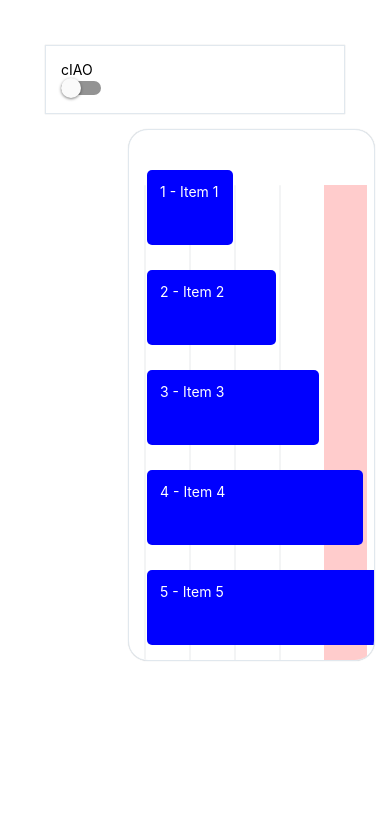
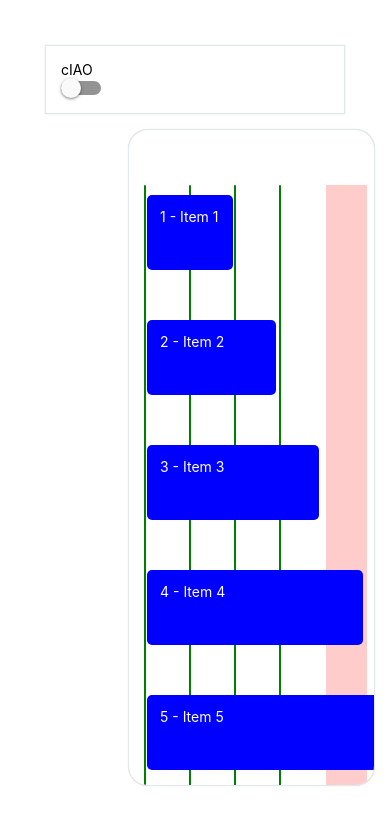
Before and after one commit to Frances0397/custom-gantt-test2, a React Native app: screen / in a window 390 px wide. Shown: the top 824 px of the page. Built offline with nearby package versions, Linux system fonts and the light colour scheme.

Commit message:
fixed switch for changing number of day, added calculation for days in a month, experimented with gantt lines

```diff
--- a/App.js
+++ b/App.js
@@ -8,8 +8,8 @@ import GanttBackground from './components/GanttBackground';
 import { ScrollView } from 'react-native-web';
 
 export default function App() {
-  var lines = 5;
   const [checked, setChecked] = useState(false);
+  const [lines, setLines] = useState(5);
 
   const items = [
     { ID: '1', Title: 'Item 1', StartDate: '2023-01-01', EndDate: '2023-01-10' },
@@ -21,6 +21,27 @@ export default function App() {
     // Add more items as needed
   ];
 
+  const getDaysInMonth = () => {
+    const currentDate = new Date();
+    const year = currentDate.getFullYear();
+    const month = currentDate.getMonth() + 1;
+    const lastDay = new Date(year, month, 0).getDate();
+
+    return lastDay;
+  }
+
+  const daysOfCurrentMonth = getDaysInMonth();
+  console.log(daysOfCurrentMonth);
+
+  const toggleSwitch = () => {
+    setChecked(previousState => !previousState);
+    if (checked) {
+      setLines(daysOfCurrentMonth);
+    } else {
+      setLines(5);
+    }
+  }
+
   return (
     <ScrollView style={styles.container}>
       {/* <Card containerStyle={{ width: '75%', left: '25%' }}  >
@@ -28,7 +49,7 @@ export default function App() {
       </Card> */}
       <Card>
         <Text>cIAO</Text>
-        <Switch />
+        <Switch value={checked} onValueChange={toggleSwitch} />
       </Card>
       <Card containerStyle={styles.ganttCard} wrapperStyle={styles.ganttCardContent}>
         {/* <View style={styles.label}>
--- a/components/GanttBackground.js
+++ b/components/GanttBackground.js
@@ -34,9 +34,9 @@ export default function GanttBackground({ lines }) {
                     style={[
                         styles.line,
                         {
-                            left: `${(index / lines) * 100}%`, // Adjust position based on the number of lines
-                            backgroundColor: index === currentIndex ? 'red' : '#F3F4F5',
-                            width: index === currentIndex ? `${1 / lines * 100}%` : 2,
+                            left: `${index === currentIndex ? (index / lines) * 100 + 1 : (index / lines) * 100}%`, // Adjust position based on the number of lines
+                            backgroundColor: index === currentIndex ? 'red' : 'green',//'#F3F4F5',
+                            width: index === currentIndex ? `${1 / lines * 100 - 1}%` : 2,
                             borderRadius: index === currentIndex ? 0 : 50,
                             opacity: index === currentIndex ? '20%' : '100%',
                             zIndex: 0
@@ -56,7 +56,7 @@ export default function GanttBackground({ lines }) {
                 style={[
                     styles.line,
                     {
-                        //backgroundColor: 'red',
+                        backgroundColor: 'red',
                         zIndex: 1,
                         left: `${(currentIndex - 1 / lines) * 100}%`, // Adjust position based on the number of lines
                     },
--- a/components/GanttTask.js
+++ b/components/GanttTask.js
@@ -53,6 +53,7 @@ const styles = StyleSheet.create({
         // left: 1.5,
         // flexWrap: 'wrap',
         // flexGrow: 1
+        marginTop: 25,
         position: 'relative',
         zIndex: 2
     }
```
